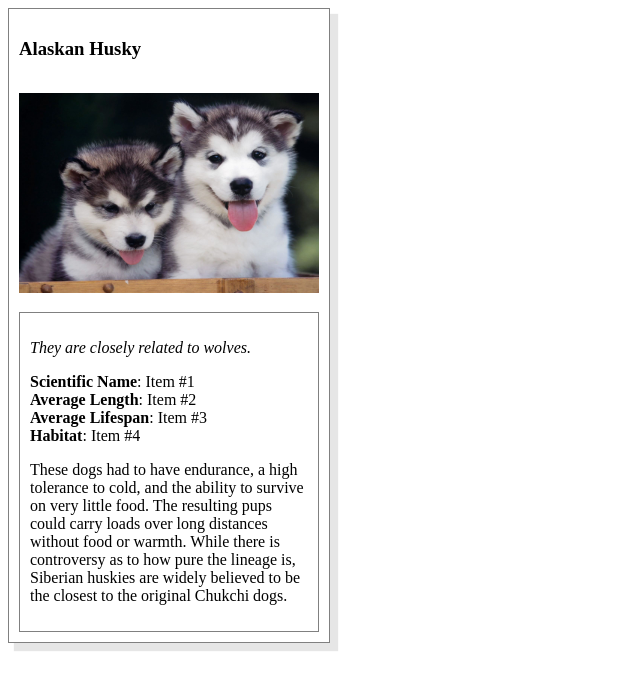
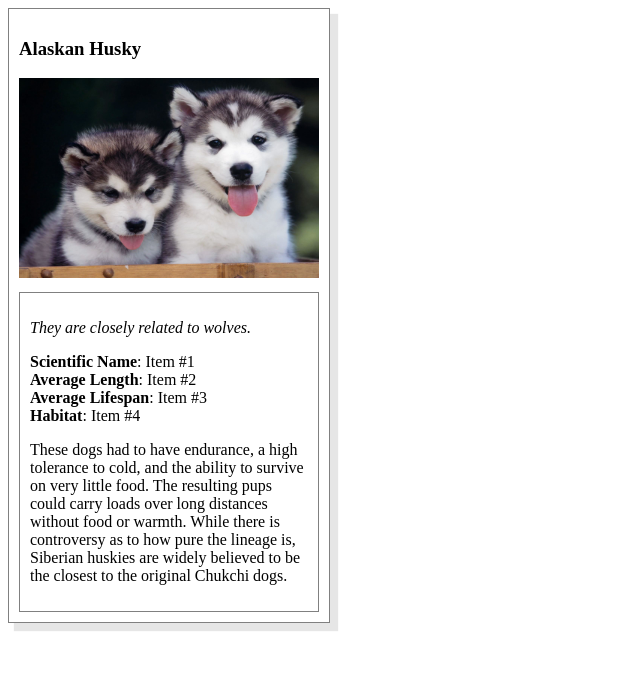
Before and after one commit to AishwaryaSolanki/ReskillingIndia2018, a plain HTML site: page Animal Card/card.html in a window 1280 px wide. Shown: the whole page, without its empty margins (0-640 px from the left). Drawn offline with Linux system fonts and the light colour scheme.

Commit message:
Update styles.css

```diff
--- a/Animal Card/styles.css
+++ b/Animal Card/styles.css
@@ -2,7 +2,6 @@
 img{
 	width: 300px;
 	height: 200px;
-	padding:15px 0 15px 0;
 }
 
 #card{
@@ -13,9 +12,9 @@ img{
 }
 
 #description{
-
    border: 1px solid grey;
    padding: 10px;
+   margin-top: 10px;
 }
 
 .list-item{
```
